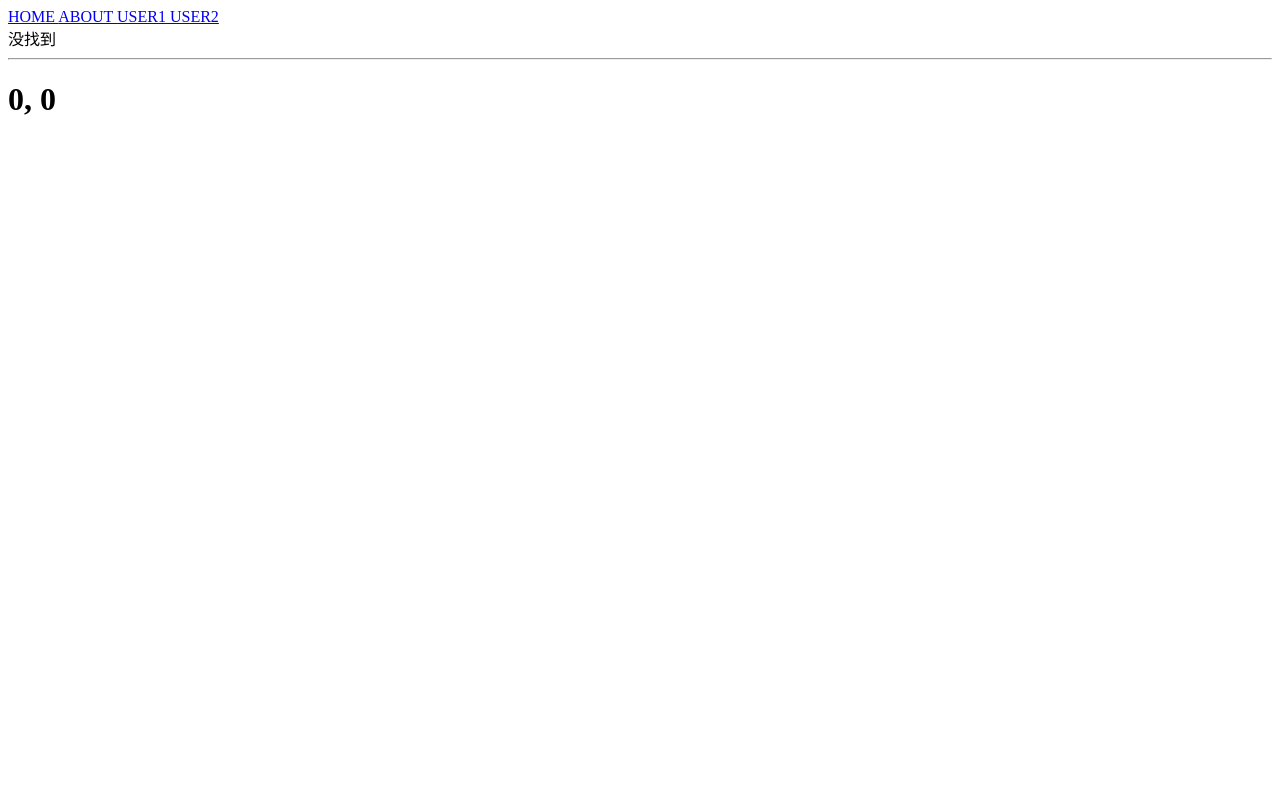
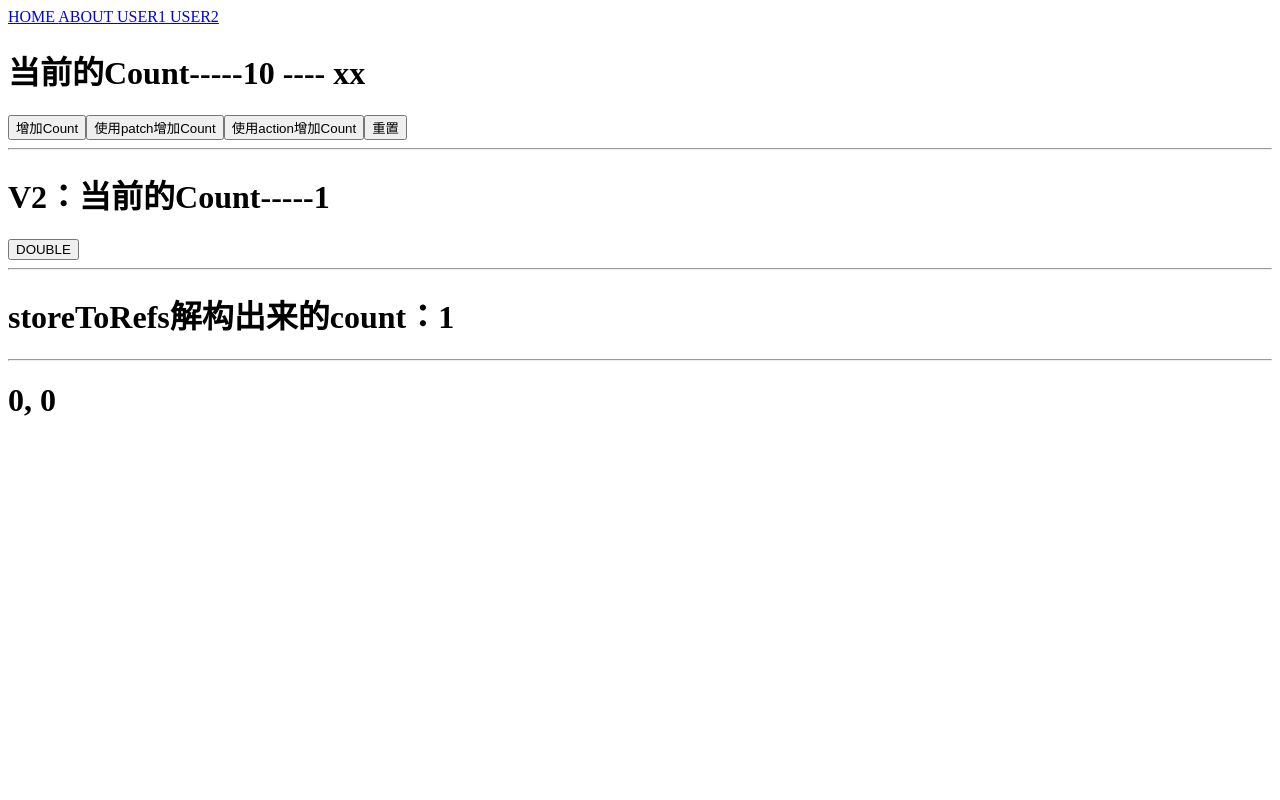
Before and after one commit to aifuxi/learn-vue3, a Vue app: page /test-counter-store in a window 1280 px wide. Shown: the top 800 px of the page. Built offline with nearby package versions, Linux system fonts and the light colour scheme.

Commit message:
feat✨: pinia学习

```diff
--- a/package.json
+++ b/package.json
@@ -9,6 +9,7 @@
     "preview": "vite preview"
   },
   "dependencies": {
+    "pinia": "^2.1.6",
     "vue": "^3.3.4",
     "vue-router": "4"
   },
--- a/src/main.ts
+++ b/src/main.ts
@@ -6,6 +6,7 @@ import ComponentA from "./components/GlobalComponent/ComponentA.vue";
 import ComponentB from "./components/GlobalComponent/ComponentB.vue";
 import ComponentC from "./components/GlobalComponent/ComponentC.vue";
 import { routes } from "./routes";
+import { createPinia } from "pinia";
 
 const router = createRouter({
   history: createWebHistory(),
@@ -23,4 +24,8 @@ app
   .component("ComponentC", ComponentC);
 
 app.use(router);
+
+const pinia = createPinia();
+app.use(pinia);
+
 app.mount("#app");
--- /dev/null
+++ b/src/pages/TestCounterStore.vue
@@ -0,0 +1,39 @@
+<template>
+  <div>
+    <h1>当前的Count-----{{ counter.count }} ---- {{ counter.name }}</h1>
+
+    <button @click="counter.count++">增加Count</button>
+    <button @click="usePatchIncrementCount">使用patch增加Count</button>
+    <button @click="useActionIncrementCount">使用action增加Count</button>
+    <button @click="counter.$reset">重置</button>
+
+    <hr />
+
+    <h1>V2：当前的Count-----{{ counterV2.count }}</h1>
+    <button @click="counterV2.double">DOUBLE</button>
+
+    <hr />
+    <h1>storeToRefs解构出来的count：{{ count }}</h1>
+  </div>
+</template>
+
+<script setup lang="ts">
+import { storeToRefs } from "pinia";
+import { useCounterStore, useCounterStoreV2 } from "../stores/counter";
+
+const counter = useCounterStore();
+
+function usePatchIncrementCount() {
+  counter.$patch({ count: counter.count + 1 });
+}
+
+function useActionIncrementCount() {
+  counter.increment();
+}
+
+const counterV2 = useCounterStoreV2();
+
+const { count } = storeToRefs(counterV2);
+</script>
+
+<style scoped></style>
--- a/src/routes.ts
+++ b/src/routes.ts
@@ -7,6 +7,7 @@ import UserProfile from "./pages/UserProfile.vue";
 import UserPost from "./pages/UserPost.vue";
 import UserHome from "./pages/UserHome.vue";
 import LongNameRoute from "./pages/LongNameRoute.vue";
+import TestCounterStore from "./pages/TestCounterStore.vue";
 import { LONG_ROUTE_NAME } from "./constants";
 
 const AsyncAbout = () => import("./pages/About.vue");
@@ -58,5 +59,9 @@ export const routes: RouteRecordRaw[] = [
     name: LONG_ROUTE_NAME,
     component: LongNameRoute,
   },
+  {
+    path: "/test-counter-store",
+    component: TestCounterStore,
+  },
   { path: "/:pathMatch(.*)*", name: "NotFound", component: NotFound },
 ];
--- /dev/null
+++ b/src/stores/counter.ts
@@ -0,0 +1,34 @@
+import { defineStore } from "pinia";
+import { ref } from "vue";
+
+type State = {
+  /** 计数 */
+  count: number;
+  /** 名字 */
+  name: string;
+};
+
+export const useCounterStore = defineStore("counter", {
+  state: (): State => {
+    return {
+      count: 10,
+      name: "xx",
+    };
+  },
+
+  actions: {
+    increment() {
+      this.count++;
+    },
+  },
+});
+
+export const useCounterStoreV2 = defineStore("counterV2", () => {
+  const count = ref(1);
+
+  function double() {
+    count.value *= 2;
+  }
+
+  return { count, double };
+});
```
Also changed, not shown: 1 other file (tests, documents, lock files or other folders).
